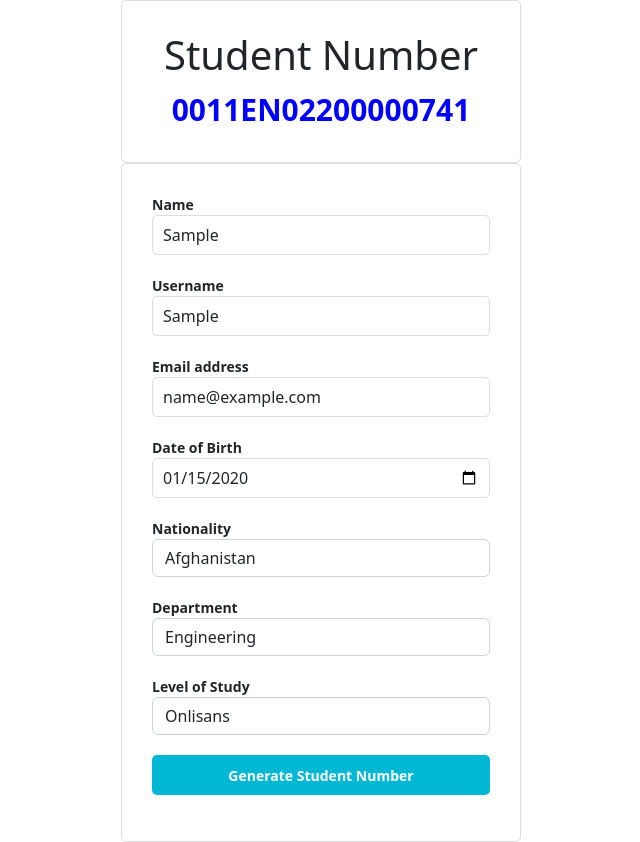
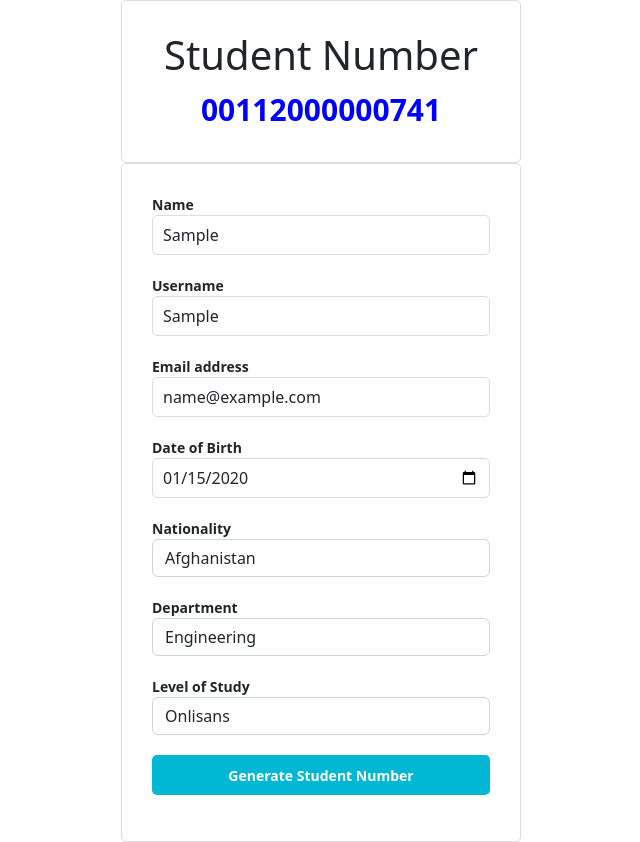
Before and after one commit to vmercel/sng, a plain HTML site: page index.html in a window 1280 px wide. Both pictures are taken after typing "Sample", "Sample", "name@example.com", "2020-01-15" into the empty fields and a click on the button "Generate Student Number". Shown: the whole page, without its empty margins (319-959 px from the left). Drawn offline with nearby package versions, Linux system fonts and the light colour scheme; a small style sheet from the web is missing.

Commit message:
first commit

```diff
--- a/index.html
+++ b/index.html
@@ -139,13 +139,15 @@
 		var currentYear = new Date().getFullYear().toString().slice(-3);
 		// Generate 4-digit random number
 
+        let dob = document.getElementById('dob').value;
+
 		var department = document.getElementById("department").value;
 		// Generate 4-digit random number
 
 		var randomNumber = Math.floor(Math.random() * 10000).toString().padStart(4, "0");
 
 		// Concatenate values to create string
-		var studentNumber = nationality + level + department + currentYear + "0000" + randomNumber;
+		var studentNumber = nationality + level  + dob.substring(2, 4) + "0000" + randomNumber;
 
 		// Display string in div
 		document.getElementById("studentNumber").innerHTML = studentNumber;
```
